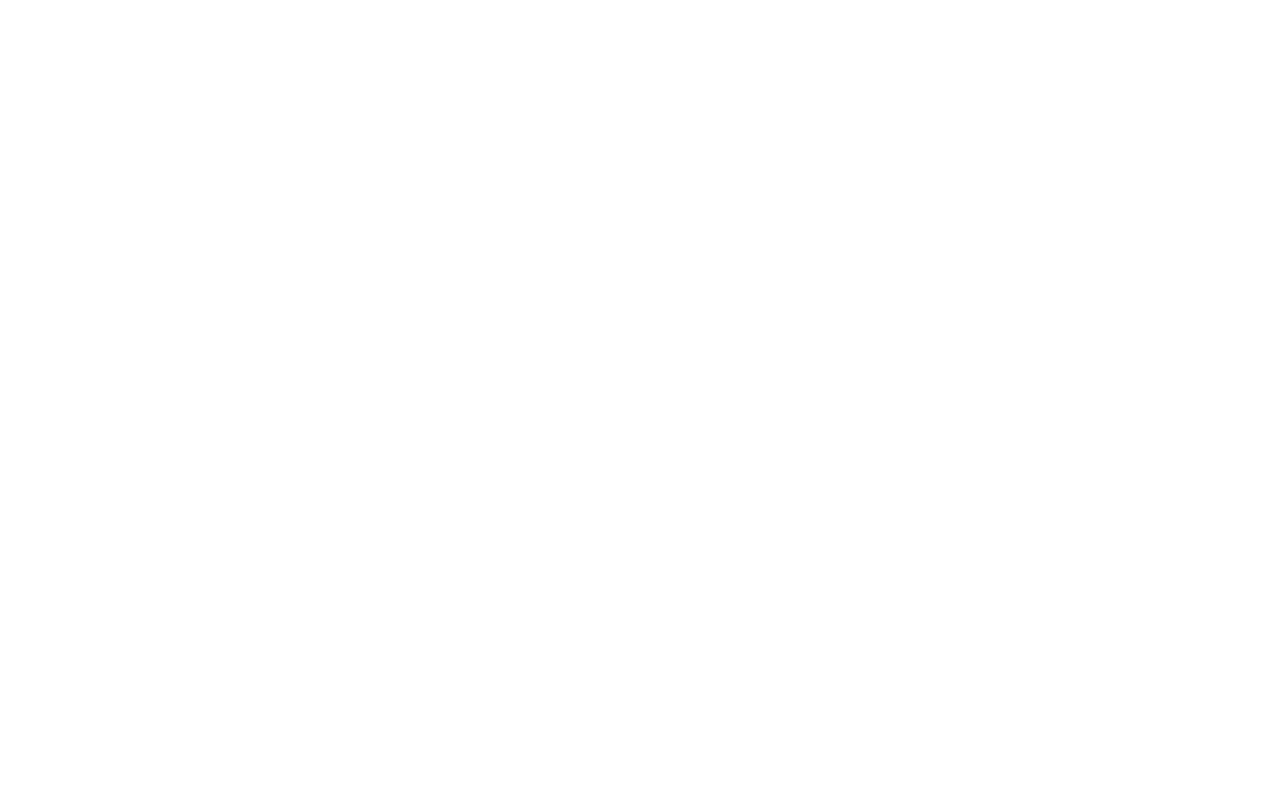
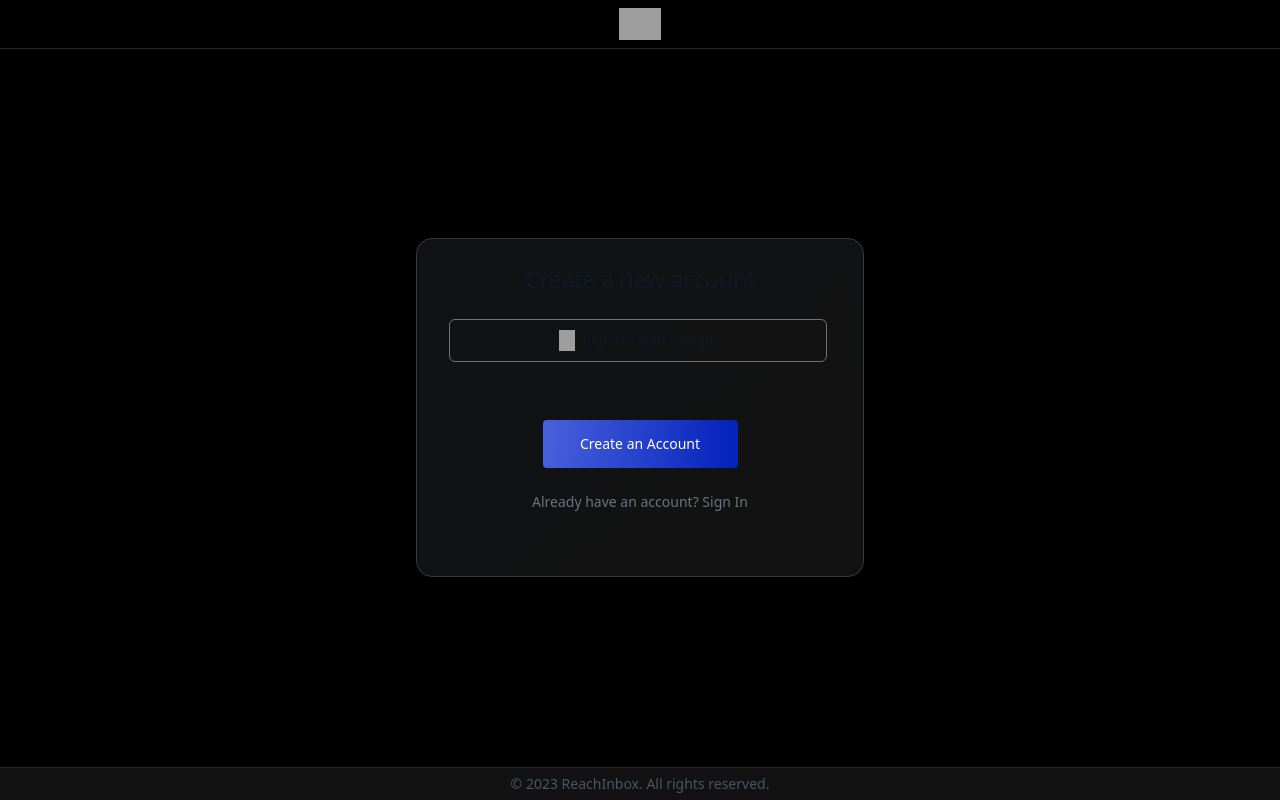
Before and after one commit to soumik-saha/InboxWizard, a React (Create React App) app: page / in a window 1280 px wide. Before the commit this address had no page. Built offline with nearby package versions, Linux system fonts and the light colour scheme; grey boxes are pictures that could not be loaded.

Commit message:
fix: API Integration for Login Page

```diff
--- a/src/App.js
+++ b/src/App.js
@@ -4,7 +4,7 @@ import Login from "./components/Login/Login.js";
 function App() {
   return (
     <Routes>
-      <Route path="/login" element={<Login />} />
+      <Route path="/" element={<Login />} />
     </Routes>
   );
 }
--- a/src/components/Login/LoginForm.js
+++ b/src/components/Login/LoginForm.js
@@ -1,7 +1,15 @@
+import React from 'react';
+import { BASE_URL } from '../../config.js';
+
 export default function LoginForm() {
+    const handleGoogleLogin = () => {
+        const googleLoginUrl = `https://hiring.reachinbox.xyz/api/v1/auth/google-login?redirect_to=${BASE_URL}/onebox`;
+        window.location.href = googleLoginUrl;
+    };
+
     return (
         <>
-            <section className="bg-black dark:bg-black flex items-center justify-center" style={{ height: '88.5vh' }}>
+            <section className="bg-black dark:bg-black flex items-center justify-center" style={{ height: '89.7vh' }}>
                 <div className="w-full max-w-md p-6 rounded-2xl shadow dark:border"
                     style={{
                         background: 'linear-gradient(138.97deg, #111214 5.16%, #121212 105.18%)',
@@ -13,7 +21,7 @@ export default function LoginForm() {
                             Create a new account
                         </h1>
                         <form className="space-y-4 md:space-y-6" action="#">
-                            <button type="button" className="flex items-center justify-center py-2.5 px-8 mb-2 text-sm font-medium text-gray-900 focus:outline-none bg-white rounded-md border border-gray-200 hover:bg-gray-100 hover:text-blue-700 focus:z-10 focus:ring-4 focus:ring-gray-100 dark:focus:ring-gray-700 dark:bg-gray-800 dark:text-gray-400 dark:border-gray-600 dark:hover:text-white dark:hover:bg-gray-700" style={{
+                            <button type="button" onClick={handleGoogleLogin} className="flex items-center justify-center py-2.5 px-8 mb-2 text-sm font-medium text-gray-900 focus:outline-none bg-white rounded-md border border-gray-200 hover:bg-gray-100 hover:text-blue-700 focus:z-10 focus:ring-4 focus:ring-gray-100 dark:focus:ring-gray-700 dark:bg-gray-800 dark:text-gray-400 dark:border-gray-600 dark:hover:text-white dark:hover:bg-gray-700" style={{
                                 width: '95%',
                                 background: 'linear-gradient(138.97deg, #111214 5.16%, #121212 105.18%)',
                                 border: '1px solid #707172',
--- /dev/null
+++ b/src/config.js
@@ -0,0 +1 @@
+export const BASE_URL = 'http://localhost:3000';
```
